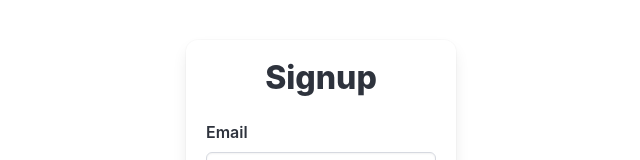
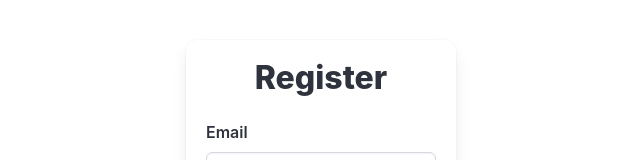
Before and after one commit to m-arav/messages-ui, an Angular app: page /signup in a window 1280 px wide. Shown: the part 174-334 px from the top of the page, without its empty margins (319-959 px from the left). Built offline with nearby package versions, Linux system fonts and the light colour scheme.

Commit message:
Fix register language

```diff
--- a/src/app/components/signup/signup.html
+++ b/src/app/components/signup/signup.html
@@ -4,7 +4,7 @@
       <div class="columns is-centered">
         <div class="column is-5-tablet is-4-desktop is-3-widescreen">
           <form class="box" (ngSubmit)="onSubmit()">
-            <h1 class="title has-text-centered">Signup</h1>
+            <h1 class="title has-text-centered">Register</h1>
             <div class="field">
               <label class="label">Email</label>
               <div class="control">
```
